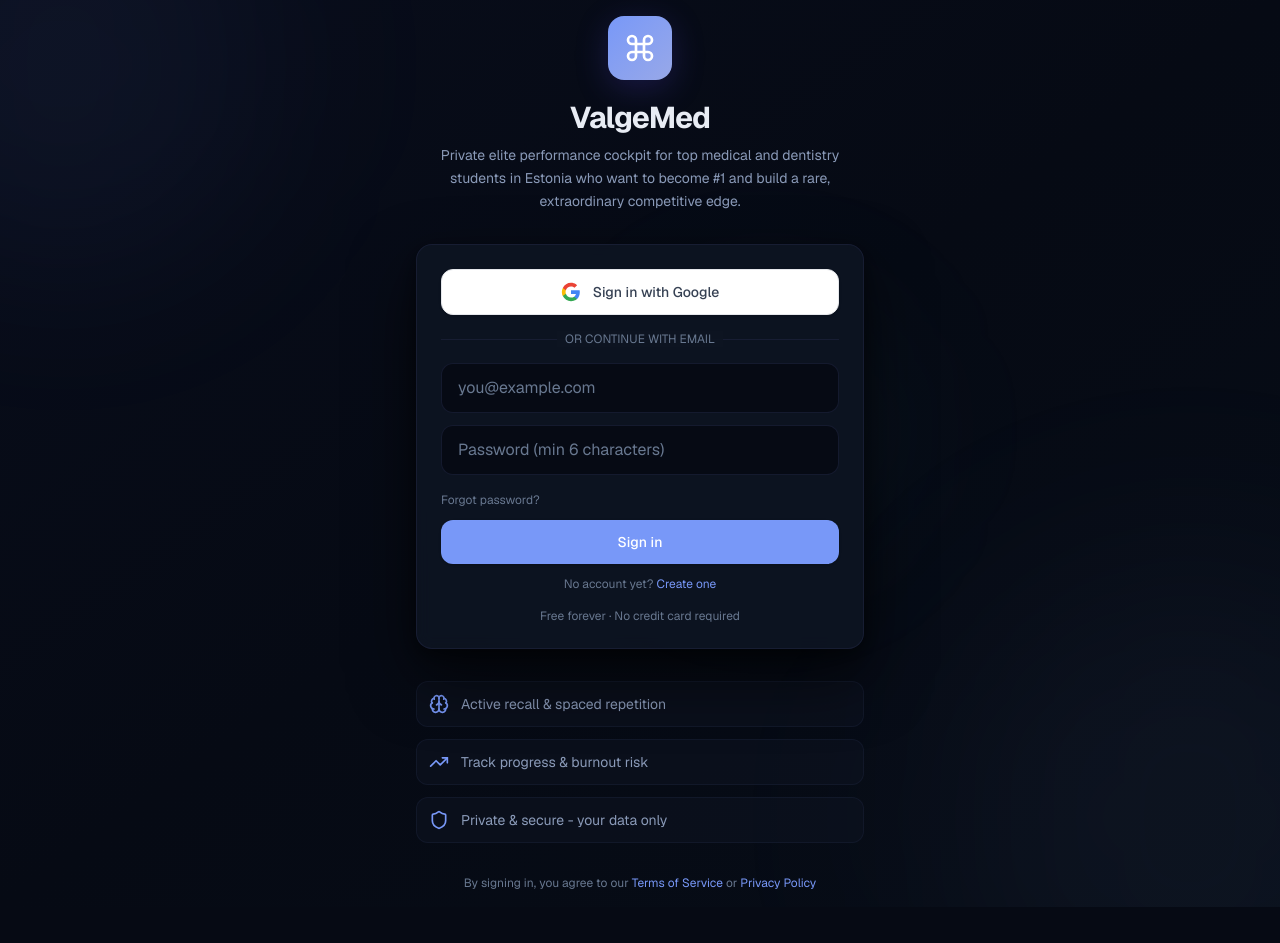
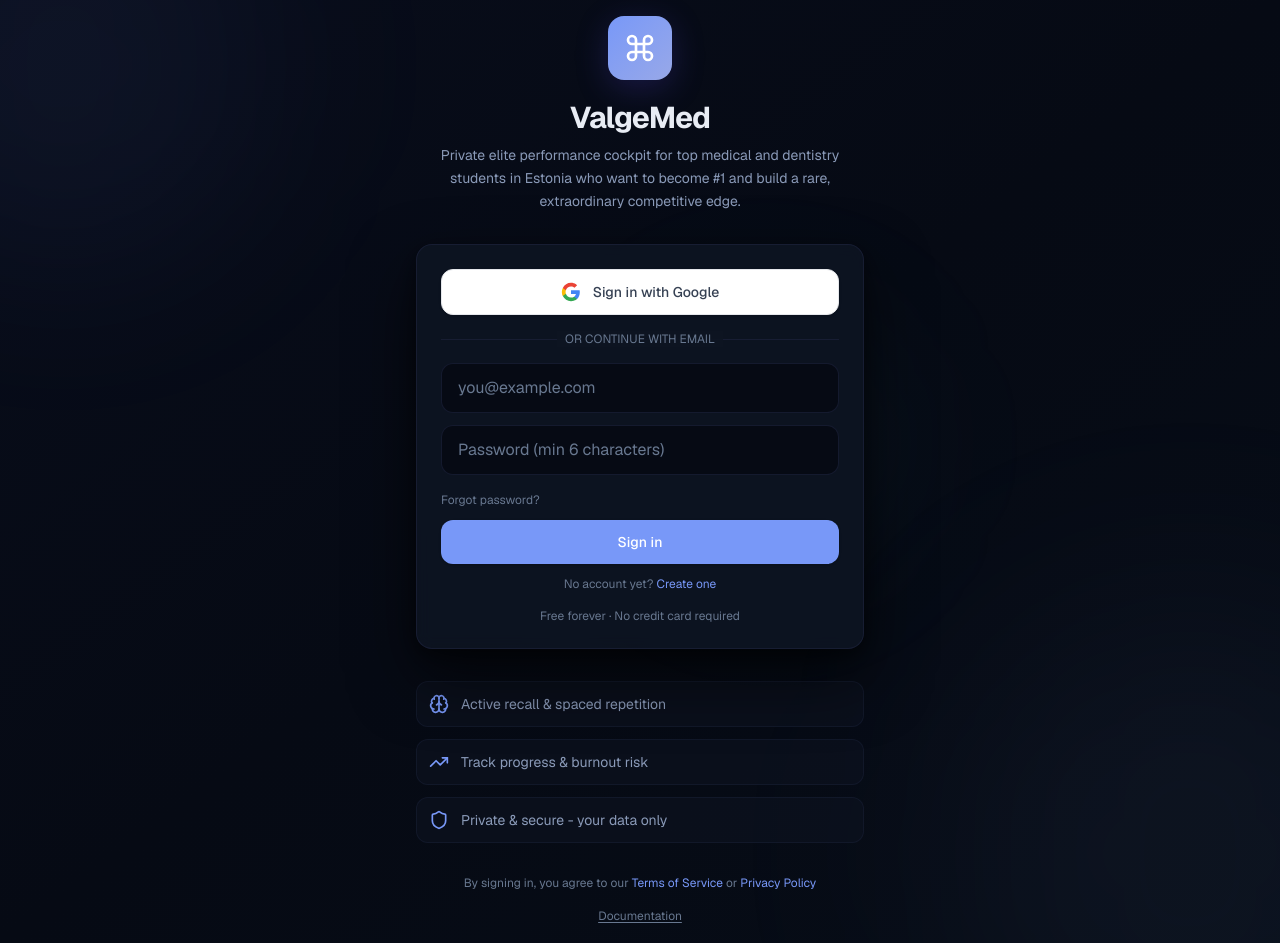
Before and after one commit to delysion/ValgeMed, a Next.js app: page /login in a window 1280 px wide. Before the commit the page ends 907 px from the top, so only its background shows below. Built offline with nearby package versions, Linux system fonts and the light colour scheme; no server answers.

Commit message:
Login page: add documentation link to Gamma presentation

```diff
--- a/app/login/page.tsx
+++ b/app/login/page.tsx
@@ -62,6 +62,16 @@ export default async function LoginPage() {
           {t("common.or")}{" "}
           <a href="/privacy-policy" className="text-primary hover:underline">{t("login.privacyPolicy")}</a>
         </p>
+        <p className="mt-3 text-center">
+          <a
+            href="https://gamma.app/docs/Your-Private-Performance-Command-Centre-jzo7ad5xrfm6hsv"
+            target="_blank"
+            rel="noopener noreferrer"
+            className="text-xs text-text-muted hover:text-primary transition-colors underline underline-offset-2"
+          >
+            Documentation
+          </a>
+        </p>
       </div>
     </div>
   );
```
